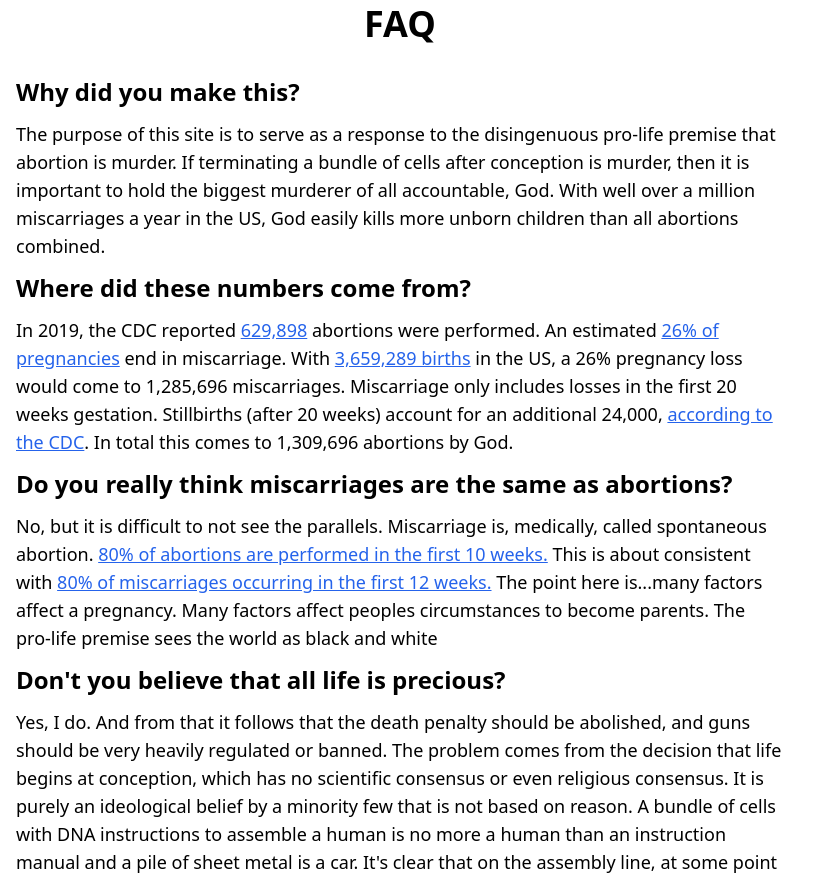
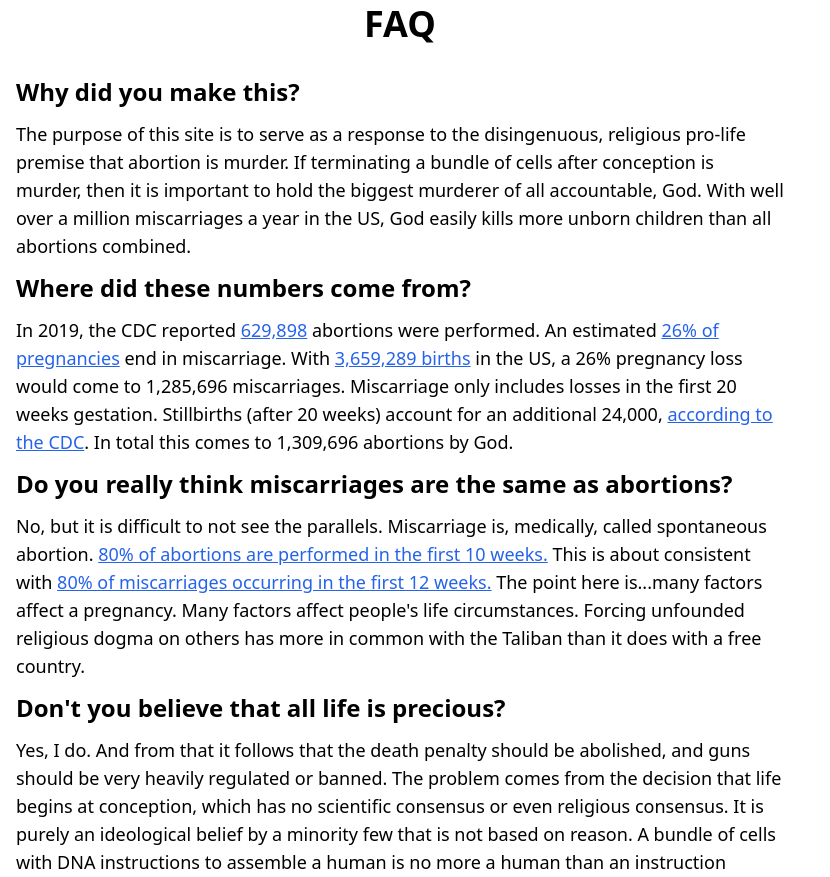
Before and after one commit to dmbaker90/GodVSWomen, a Next.js app: page /faq in a window 1280 px wide. Shown: the part 380-1257 px from the top of the page, without its empty margins (0-830 px from the left). Built offline with nearby package versions, Linux system fonts and the light colour scheme.

Commit message:
Typos, faq updates

```diff
--- a/pages/faq.tsx
+++ b/pages/faq.tsx
@@ -11,7 +11,7 @@ const FAQ: NextPage = () => {
           <h4 className="faq-question">Why did you make this?</h4>
           <p className="faq-answer">
             The purpose of this site is to serve as a response to the
-            disingenuous pro-life premise that abortion is murder. If
+            disingenuous, religious pro-life premise that abortion is murder. If
             terminating a bundle of cells after conception is murder, then it is
             important to hold the biggest murderer of all accountable, God. With
             well over a million miscarriages a year in the US, God easily kills
@@ -76,8 +76,9 @@ const FAQ: NextPage = () => {
               80% of miscarriages occurring in the first 12 weeks.
             </a>{" "}
             The point here is...many factors affect a pregnancy. Many factors
-            affect peoples circumstances to become parents. The pro-life premise
-            sees the world as black and white
+            affect people's life circumstances. Forcing unfounded religious
+            dogma on others has more in common with the Taliban than it does
+            with a free country.
           </p>
         </div>
         <div>
```
